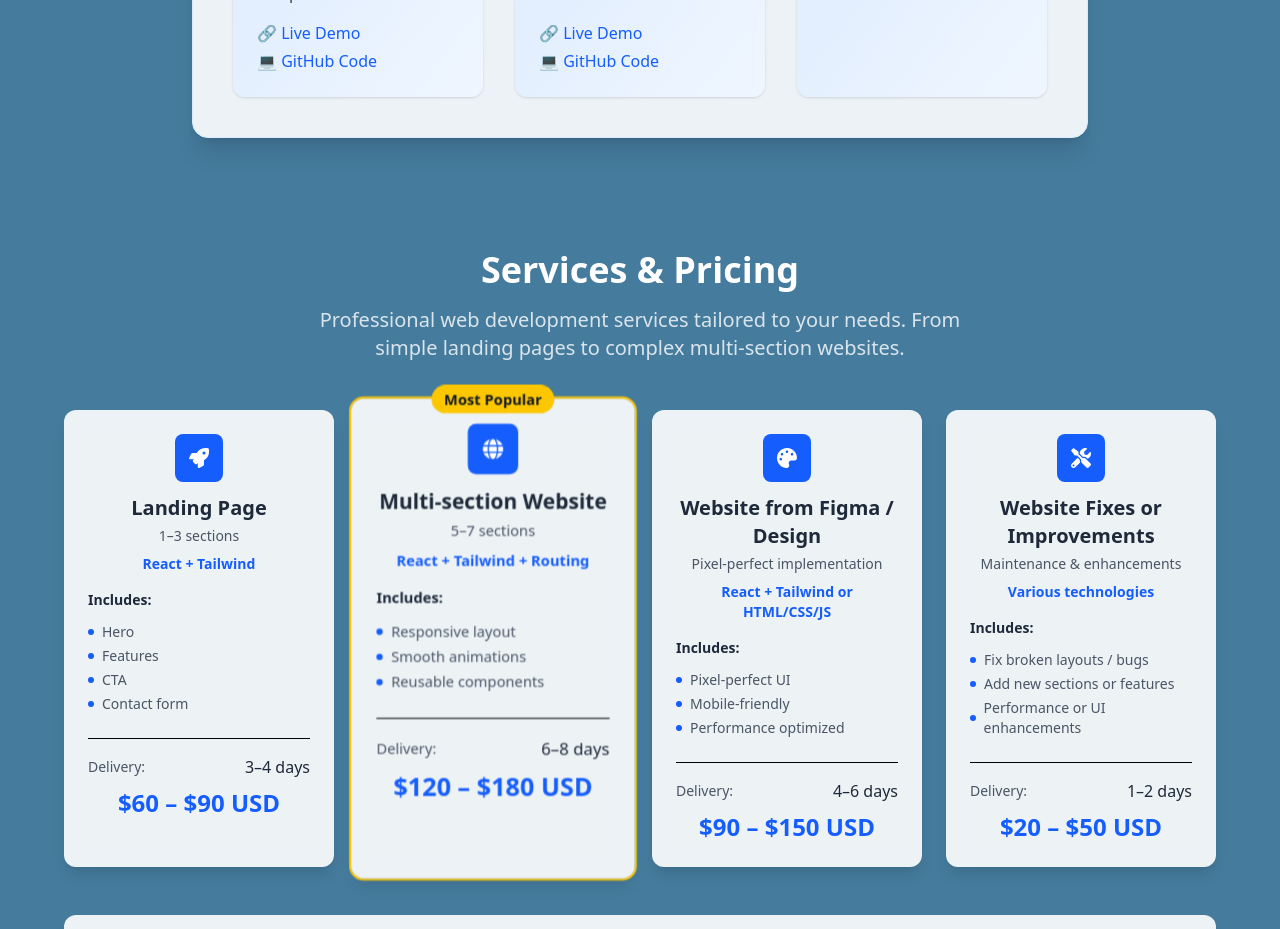
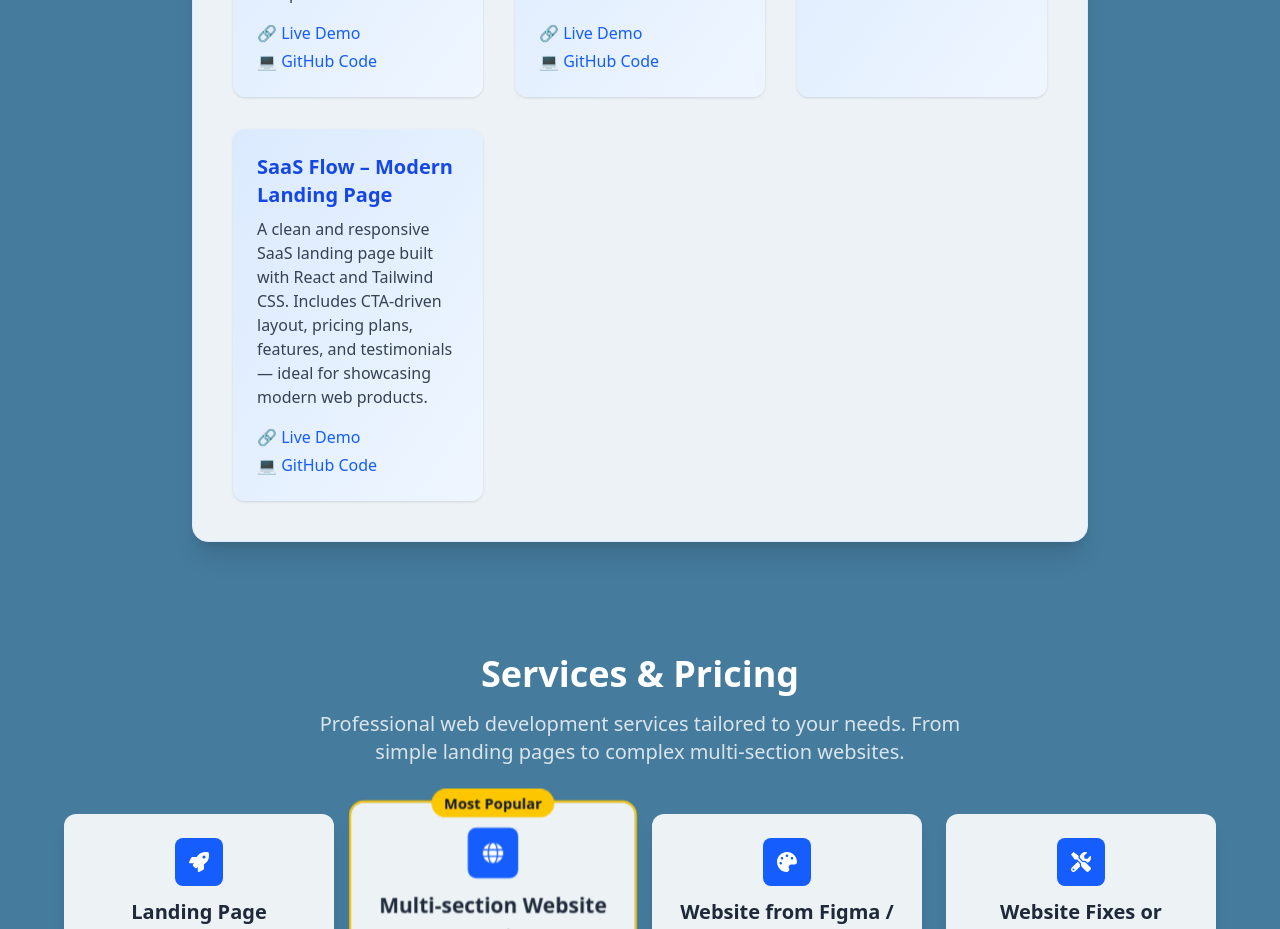
Before and after one commit to Zubain-Nadeem/Portfolio, a React (Vite) app: page / in a window 1280 px wide. Shown: the part 1740-2669 px from the top of the page. Built offline with nearby package versions, Linux system fonts and the light colour scheme.

Commit message:
Saas landing page added

```diff
--- a/src/Projects.jsx
+++ b/src/Projects.jsx
@@ -18,6 +18,13 @@ const projects = [
     description: 'Responsive weather app using live API data — shows real-time conditions for any city.',
     live: 'https://20-java-script-challenges.vercel.app/',
     code: 'https://github.com/Zubain-Nadeem/20-JavaScript-Challenges/tree/main/Level-04-Weatherapp',
+  }
+  ,
+  {
+    title: 'SaaS Flow – Modern Landing Page',
+    description: 'A clean and responsive SaaS landing page built with React and Tailwind CSS. Includes CTA-driven layout, pricing plans, features, and testimonials — ideal for showcasing modern web products.',
+    live: 'https://saas-flow.vercel.app/',
+    code: 'https://github.com/Zubain-Nadeem/SaasFlow',
   }
 ];
 
```
